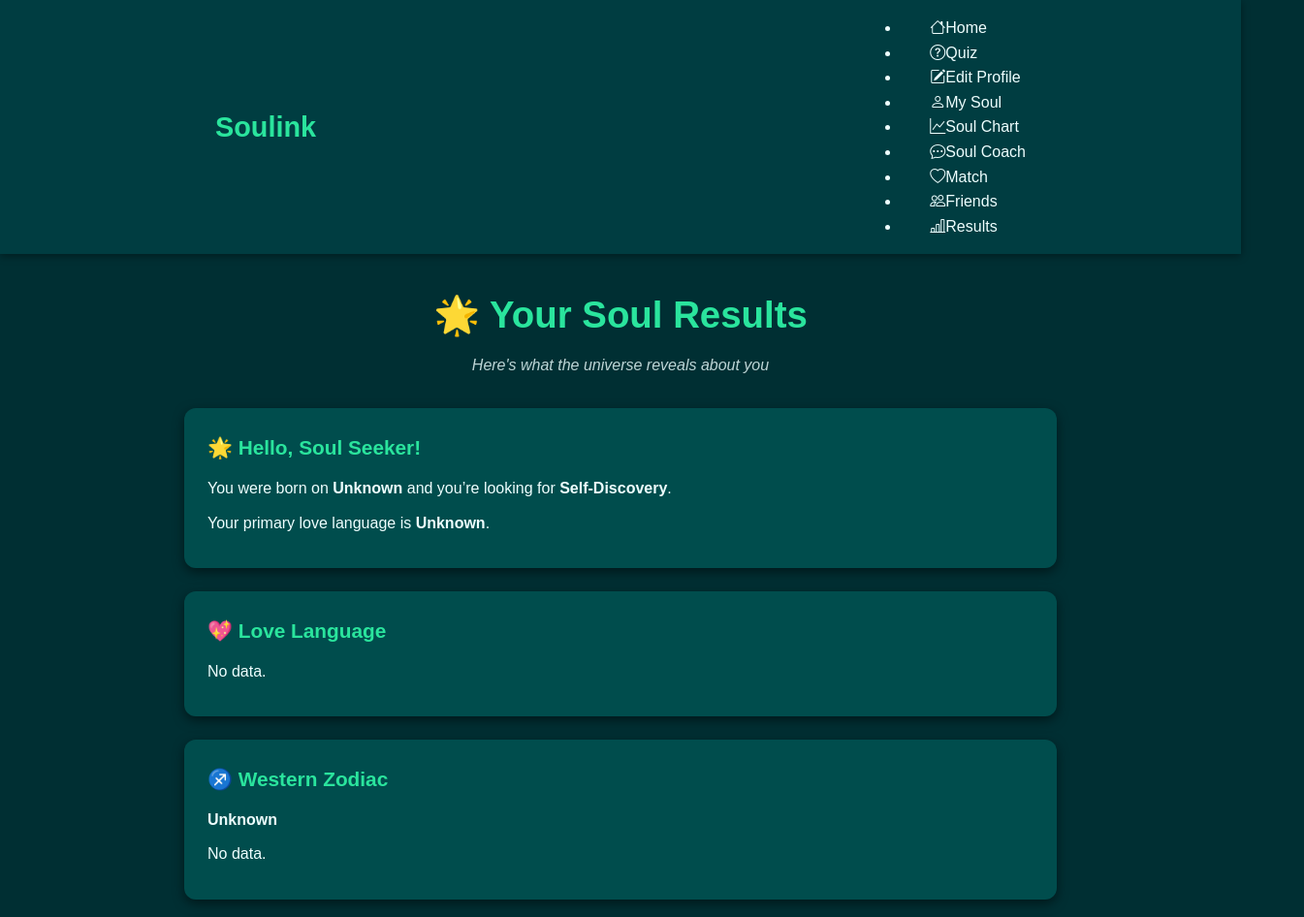
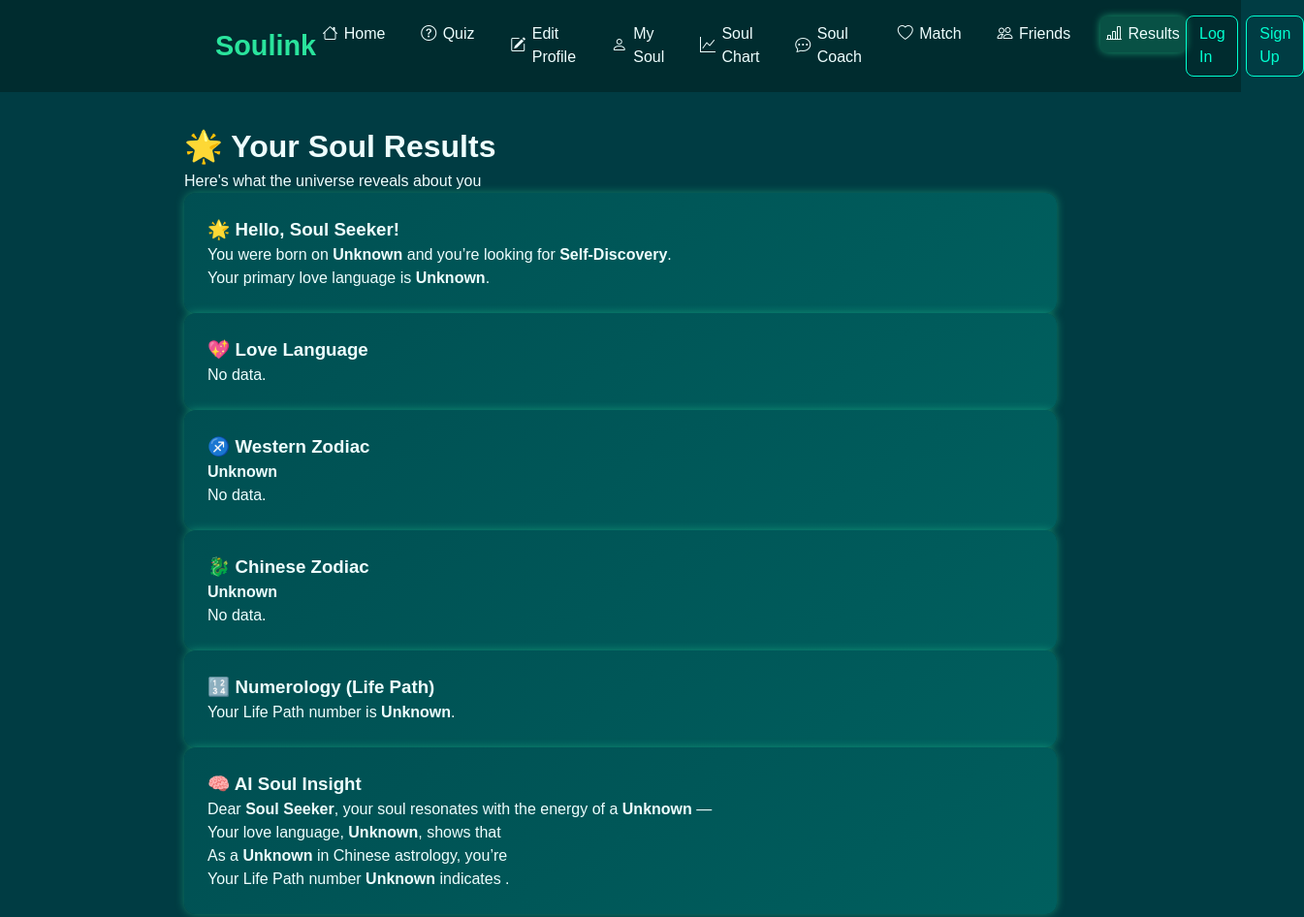
Before and after one commit to RitaK7/soulink-global, a website: page result.html in a window 1280 px wide. Shown: the top 946 px of the page at 97% size, 1345 px wide, since content can reach past the window. Drawn offline with nearby package versions, Linux system fonts and the light colour scheme.

Commit message:
updated result

```diff
--- a/result.html
+++ b/result.html
@@ -4,45 +4,90 @@
   <meta charset="UTF-8" />
   <meta name="viewport" content="width=device-width, initial-scale=1.0"/>
   <title>Soulink – Your Soulprint Results</title>
-  <link rel="stylesheet" href="https://cdn.jsdelivr.net/npm/bootstrap-icons@1.10.5/font/bootstrap-icons.css"/>
-  <!-- PDF generavimui -->
-  <script src="https://cdnjs.cloudflare.com/ajax/libs/html2pdf.js/0.9.2/html2pdf.bundle.min.js"></script>
-  <!-- EmailJS v3 -->
-  <script src="https://cdn.jsdelivr.net/npm/emailjs-com@3/dist/email.min.js"></script>
+
+  <!-- Bootstrap Icons -->
+  <link
+    rel="stylesheet"
+    href="https://cdn.jsdelivr.net/npm/bootstrap-icons@1.10.5/font/bootstrap-icons.css"
+  />
+
+  <!-- Your global stylesheet -->
+  <link rel="stylesheet" href="style.css" />
+
+  <!-- Inline tweaks just for this page -->
   <style>
-    /* … (jūsų esami CSS) … */
-    * { box-sizing: border-box; margin:0; padding:0; }
-    body { font-family: 'Poppins', sans-serif; background: #002f33; color: #eefefe; line-height: 1.6; }
-    a { color: inherit; text-decoration: none; }
-    .container { width: 90%; max-width: 900px; margin: 0 auto; padding: 2rem 0; }
-    header { background: #003d41; position: sticky; top: 0; z-index:1000; box-shadow: 0 2px 8px rgba(0,0,0,.4); }
-    .nav-wrap { display: flex; align-items: center; justify-content: space-between; padding: 1rem 2rem; }
-    .nav-logo { font-size: 1.8rem; font-weight: bold; color: #2ae49d; }
-    nav a { margin-left: 1.5rem; font-weight: 500; transition: color .2s; }
-    nav a:hover { color: #2ae49d; }
-    .page-header { text-align: center; margin-bottom: 2rem; }
-    .page-header h1 { font-size: 2.4rem; color: #2ae49d; margin-bottom: .5rem; }
-    .page-header p { font-style: italic; opacity: .8; }
-    .card { background: #004d4d; border-radius: 12px; padding: 1.5rem; margin-bottom: 1.5rem; box-shadow: 0 4px 12px rgba(0,0,0,.5); }
-    .card h3 { margin-bottom: .8rem; color: #2ae49d; font-size: 1.3rem; }
-    .card p { margin-bottom: .6rem; }
-    .btn { display: inline-block; background: linear-gradient(90deg, #2ae49d, #1bc08b); color: #002f33; padding: .8rem 1.6rem; border-radius: 50px; font-weight: 600; cursor: pointer; transition: opacity .2s; text-align: center; }
-    .btn:hover { opacity: .85; }
-    #feedback { background: #003d41; border-radius: 12px; padding: 1.5rem; margin-bottom: 2rem; }
-    #feedback h3 { text-align: center; color: #2ae49d; margin-bottom: 1rem; }
-    #feedback form label { display: block; margin-top: .8rem; font-weight: 500; }
-    #feedback input, #feedback select, #feedback textarea { width: 100%; padding: .6rem; margin-top: .4rem; border: none; border-radius: 6px; }
-    #feedback button { margin-top: 1rem; width: 100%; background: #2ae49d; color: #002f33; font-weight: 600; padding: .8rem; border: none; border-radius: 6px; cursor: pointer; transition: opacity .2s; }
-    #feedback button:hover { opacity: .9; }
-    #feedback-message { margin-top: .8rem; text-align: center; }
+    body {
+      background-color: #003c43;
+      color: #eefefe;
+    }
+    header {
+      background-color: #002c2f;
+      position: sticky;
+      top: 0;
+      z-index: 1000;
+    }
+    .nav-wrap {
+      display: flex;
+      align-items: center;
+      justify-content: space-between;
+      max-width: 900px;
+      margin: 0 auto;
+      padding: 1rem 2rem;
+    }
+    .nav-logo {
+      font-size: 1.8rem;
+      font-weight: bold;
+      color: #2ae49d;
+    }
+    .nav-links {
+      display: flex;
+      gap: 1.5rem;
+      list-style: none;
+      padding: 0;
+      margin: 0;
+    }
+    .nav-links a {
+      display: flex;
+      align-items: center;
+      color: #eefefe;
+      font-weight: 500;
+      padding: 0.4rem;
+      border-radius: 8px;
+      transition: background 0.3s, box-shadow 0.3s;
+    }
+    .nav-links a i {
+      margin-right: 0.4rem;
+    }
+    .nav-links a:hover,
+    .nav-links a[aria-current="page"] {
+      background: rgba(42,228,157,0.2);
+      box-shadow: 0 0 8px rgba(42,228,157,0.6);
+    }
+    .auth-buttons {
+      display: flex;
+      gap: 0.5rem;
+    }
+    .btn-outline {
+      padding: 0.4rem 0.8rem;
+      border: 1px solid #00ffd0;
+      border-radius: 8px;
+      background: transparent;
+      color: #00ffd0;
+      transition: background 0.3s, color 0.3s;
+    }
+    .btn-outline:hover {
+      background: #00ffd0;
+      color: #003c43;
+    }
   </style>
 </head>
 <body>
+  <!-- NAVBAR -->
   <header>
-    <div class="nav-wrap container">
+    <div class="nav-wrap">
       <div class="nav-logo">Soulink</div>
-      <nav>
-       <li><a href="index.html"><i class="bi bi-house"></i>Home</a></li>
+      <ul class="nav-links">
+        <li><a href="index.html"><i class="bi bi-house"></i>Home</a></li>
         <li><a href="quiz.html"><i class="bi bi-question-circle"></i>Quiz</a></li>
         <li><a href="edit-profile.html"><i class="bi bi-pencil-square"></i>Edit Profile</a></li>
         <li><a href="my-soul.html"><i class="bi bi-person"></i>My Soul</a></li>
@@ -50,12 +95,20 @@
         <li><a href="soul-coach.html"><i class="bi bi-chat-dots"></i>Soul Coach</a></li>
         <li><a href="soulink-match.html"><i class="bi bi-heart"></i>Match</a></li>
         <li><a href="friends.html"><i class="bi bi-people"></i>Friends</a></li>
-        <li><a href="result.html"><i class="bi bi-bar-chart-line"></i>Results</a></li>
+        <li>
+          <a href="result.html" aria-current="page">
+            <i class="bi bi-bar-chart-line"></i>Results
+          </a>
+        </li>
       </ul>
-      </nav>
+      <div class="auth-buttons">
+        <a href="login.html" class="btn-outline">Log In</a>
+        <a href="signup.html" class="btn-outline">Sign Up</a>
+      </div>
     </div>
   </header>
 
+  <!-- MAIN CONTENT -->
   <main class="container">
     <div class="page-header">
       <h1>🌟 Your Soul Results</h1>
@@ -63,6 +116,7 @@
     </div>
 
     <div id="results-output">
+      <!-- Your existing cards -->
       <div class="card" id="greeting-card"></div>
       <div class="card" id="love-card"></div>
       <div class="card" id="western-card"></div>
@@ -74,7 +128,7 @@
       </div>
     </div>
 
-    <div style="text-align:center; margin-bottom:2rem;">
+    <div style="text-align:center; margin:2rem 0;">
       <button id="download-pdf" class="btn">⬇️ Download Your Soul PDF</button>
     </div>
 
@@ -99,12 +153,15 @@
         <label>Your Feedback:</label>
         <textarea name="feedback" rows="4" placeholder="Write your thoughts…" required></textarea>
 
-        <button type="submit">Send Feedback</button>
+        <button type="submit" class="btn">Send Feedback</button>
       </form>
       <p id="feedback-message"></p>
     </section>
   </main>
 
+  <!-- PDF + EmailJS scripts -->
+  <script src="https://cdnjs.cloudflare.com/ajax/libs/html2pdf.js/0.9.2/html2pdf.bundle.min.js"></script>
+  <script src="https://cdn.jsdelivr.net/npm/emailjs-com@3/dist/email.min.js"></script>
   <script src="results.js" defer></script>
 </body>
 </html>
```
